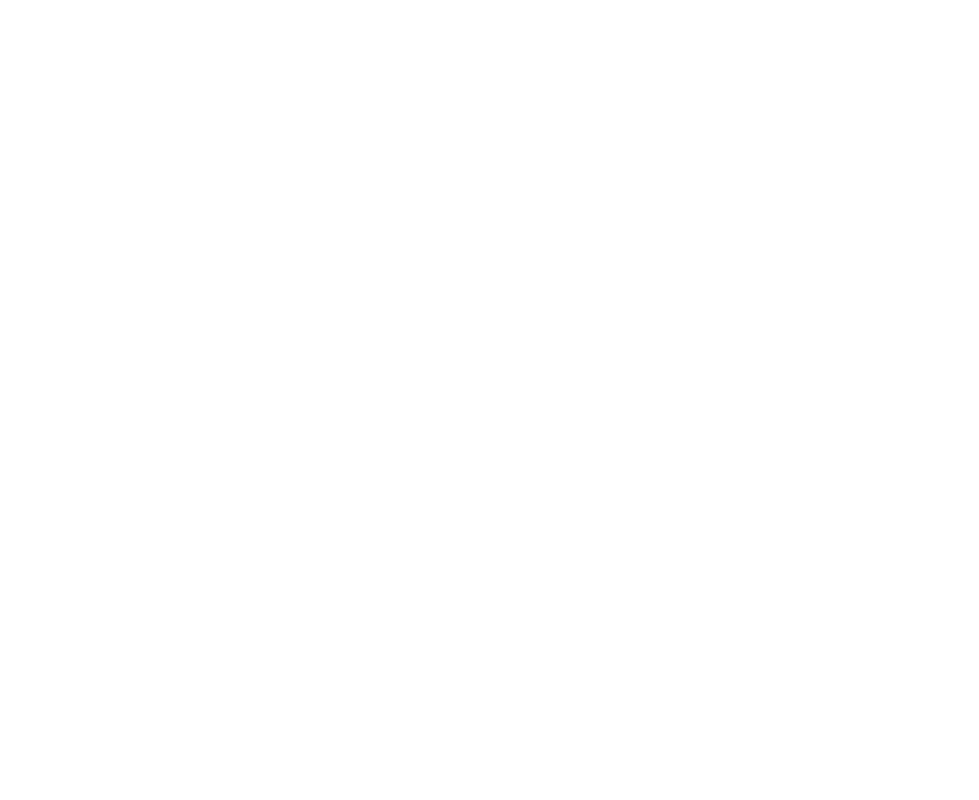
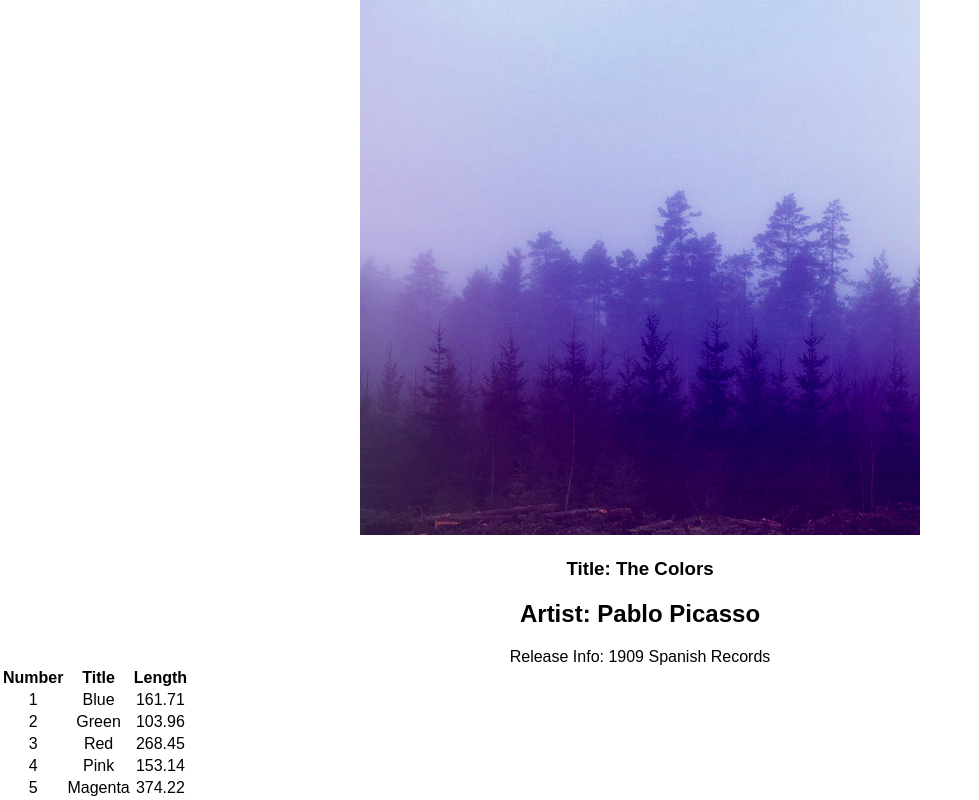
Before and after one commit to calvinchengsald/BLOC-react-bloc-jams, a React (Create React App) app: page /album/the-colors in a window 1280 px wide. Shown: the part 215-1015 px from the top of the page, without its empty margins (0-979 px from the left). Before the commit the page ends 800 px from the top, so only its background shows below. Built offline with nearby package versions, Linux system fonts and the light colour scheme.

Commit message:
mod2.2.6

```diff
--- a/src/components/Album.js
+++ b/src/components/Album.js
@@ -1,11 +1,57 @@
 import React, { Component } from 'react';
+import albumData from './../data/albums'
 
  class Album extends Component {
+
+   constructor(props){
+     super(props);
+
+     const currentAlbum = albumData.find( album => {
+       return album.slug === this.props.match.params.slug;
+     });
+
+     this.state ={
+       currentAlbum : currentAlbum
+     }
+   }
+
    render() {
      return (
        <section className="album">
-         {this.props.match.params.slug} Album will go here
-       </section>
+        <section className="album-info">
+          <img className='album-cover-art' src={this.state.currentAlbum.albumCover} alt ={this.state.currentAlbum.title}/>
+
+          <div className='album-details'>
+            <h1 className='album-details-title'> Title: {this.state.currentAlbum.title} </h1>
+            <h2 className='album-details-artist'> Artist: {this.state.currentAlbum.artist} </h2>
+            <div className='album-details-release-info'> Release Info: {this.state.currentAlbum.releaseInfo} </div>
+
+            <table id='song-list'>
+              <colgroup>
+                <col id='song-number-column'/>
+                <col id='song-title-column'/>
+                <col id='song-duration-colum'/>
+              </colgroup>
+              <tr>
+                <th>Number</th>
+                <th>Title</th>
+                <th>Length</th>
+              </tr>
+              <tbody>
+                {this.state.currentAlbum.songs.map( (song, index)=>
+                  <tr>
+                    <td> {index +1} </td>
+                    <td> {song.title} </td>
+                    <td> {song.duration} </td>
+                  </tr>
+                )}
+              </tbody>
+            </table>
+
+          </div>
+        </section>
+
+      </section>
      );
    }
  }
```
